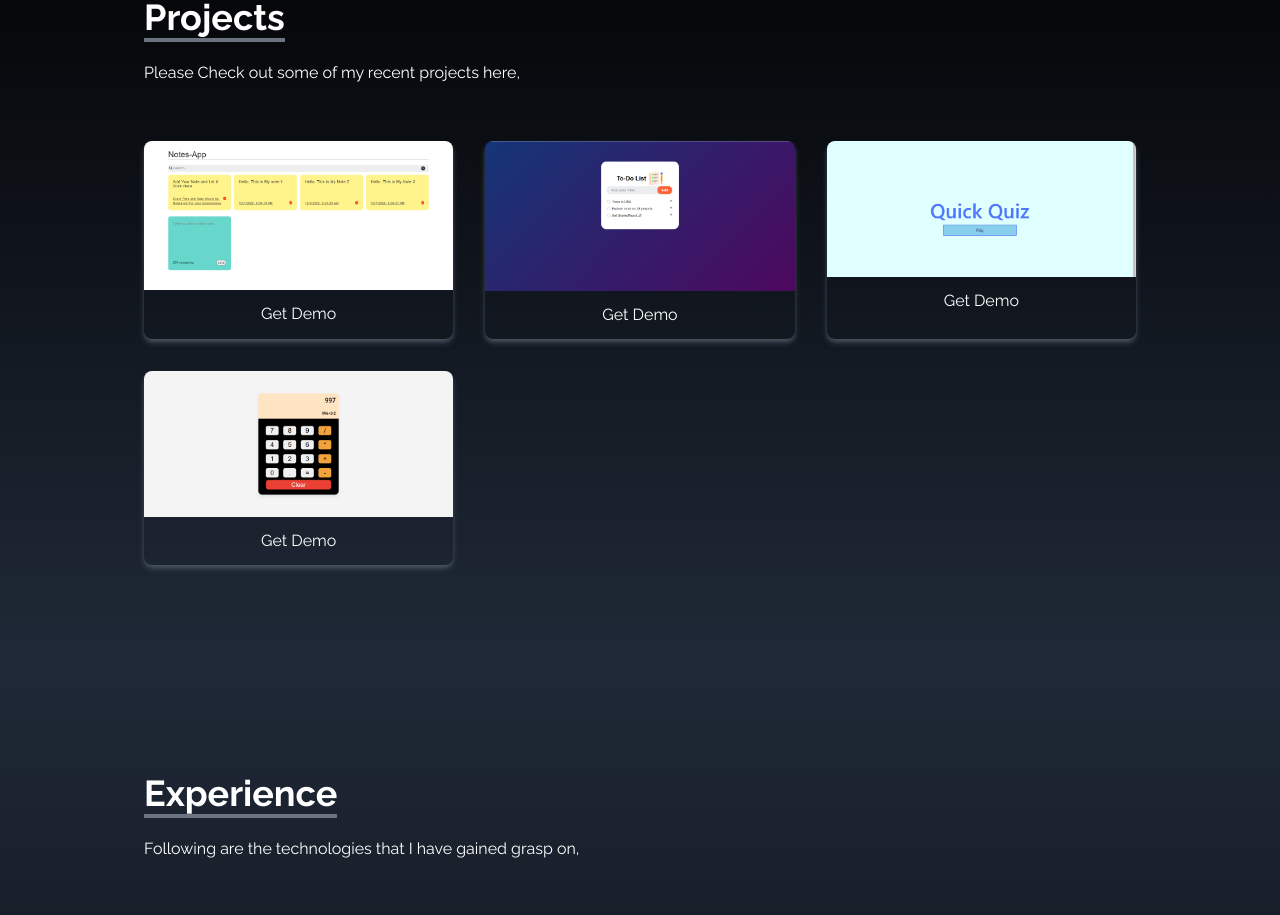
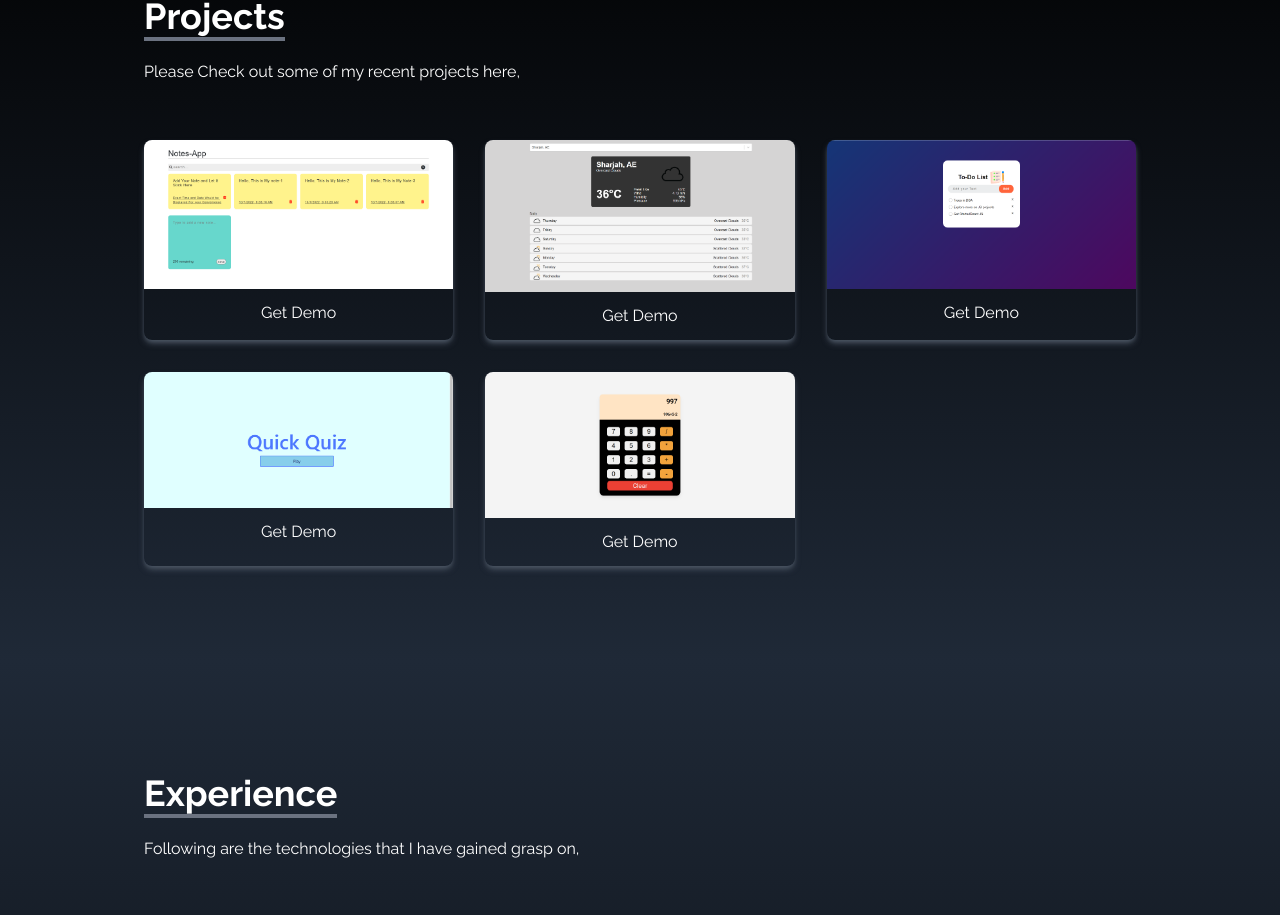
Before and after one commit to ChaitanyaKarthikitis/react-portfolio-app, a React (Create React App) app: page / in a window 1280 px wide. Shown: the part 1739-2654 px from the top of the page. Built offline with nearby package versions, Linux system fonts and the light colour scheme; the HTML template or start-up script is replaced by a standard one.

Commit message:
adding weather app

```diff
--- a/src/components/Portfolio.jsx
+++ b/src/components/Portfolio.jsx
@@ -8,39 +8,36 @@ import calculator from '../assets/calci_pic.png'
 // import ExpenseTracker from '../assets/budget_app.png'
 import organizify from '../assets/organizify.png'
 import '../assets/css/styles.css'
+import weather from '../assets/weather-app.png'
 
 const Portfolio = () => {
-    const projects =[
+    const projects = [
       {
-            id:1,
-            img:notes,
-            href:"https://notesappbyck.netlify.app/"
-
-
-
+        id: 1,
+        img: notes,
+        href: "https://notesappbyck.netlify.app/",
       },
       {
-            id:2,
-             img:organizify,
-            href:"https://organizify.netlify.app/"
-
+        id: 2,
+        img: weather,
+        href: "https://weather-app-react-lime-ten.vercel.app/",
       },
       {
-            id:4,
-            img:quiz,
-            href:"https://ckquiz.netlify.app/index.html"
-
-
-
+        id: 3,
+        img: organizify,
+        href: "https://organizify.netlify.app/",
       },
       {
-            id:6,
-            img:calculator,
-            href:"https://calculator-project-mocha.vercel.app/"
-        }
-
-
-    ]
+        id: 4,
+        img: quiz,
+        href: "https://ckquiz.netlify.app/index.html",
+      },
+      {
+        id: 5,
+        img: calculator,
+        href: "https://calculator-project-mocha.vercel.app/",
+      },
+    ];
   return (
     <div name='Portfolio' className='bg-gradient-to-b from-black to-gray-800 md:h-screen w-full add-padding-to-bottom pt-10'>
         <div className='max-w-screen-lg text-white mx-auto p-4 flex flex-col justify-center w-full h-full'>
```
Also changed, not shown: src/assets/weather-app.png (added). Lines whose indentation alone changed are shown as unchanged.
